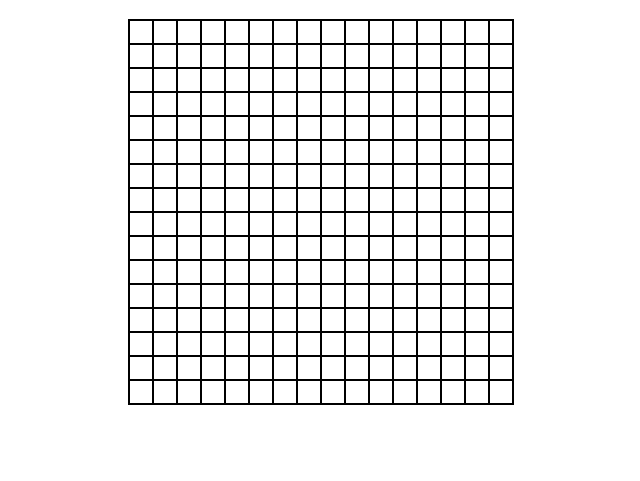
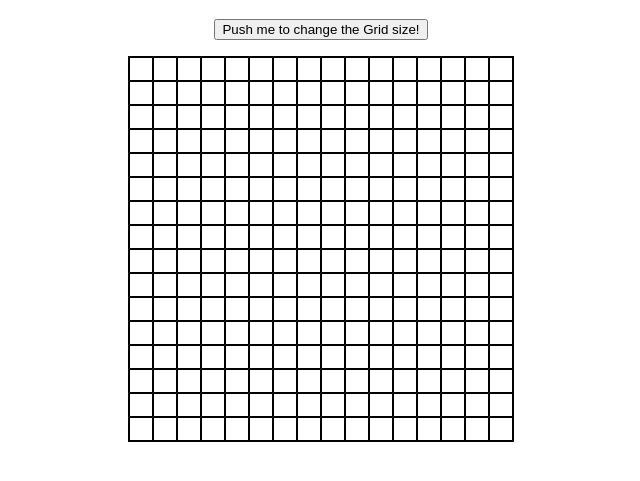
Before and after one commit to sDupsy/odin-etch-a-sketch, a plain HTML site: page index.html in a window 1280 px wide. Shown: the part 69-550 px from the top of the page, without its empty margins (319-959 px from the left). Drawn offline with Linux system fonts and the light colour scheme.

Commit message:
Add gridSizeButton functionality not finished

```diff
--- a/index.html
+++ b/index.html
@@ -8,6 +8,7 @@
 </head>
 <body>
     <h1>The Odin Project: Etch a Sketch</h1>
+    <button class="sizeButton">Push me to change the Grid size!</button>
     <div id="container"></div>
     <script src="script.js"></script>
 </body>
--- a/script.js
+++ b/script.js
@@ -1,23 +1,35 @@
 const container = document.querySelector("#container");
+const button = document.querySelector(".sizeButton");
 
-const sixteenBySixteen = 16 * 16;
+let gridSize = 16 * 16;
 
-for (let i = sixteenBySixteen; i > 0; i--) {
-    let tile = document.createElement("div");
-    tile.setAttribute("class", `tile ${i}`)
-    container.appendChild(tile);
+function makeGrid (gridSize) {
+    for (let i = gridSize; i > 0; i--) {
+        let tile = document.createElement("div");
+        tile.setAttribute("class", `tile ${i}`)
+        container.appendChild(tile);
+
+    }
 }
 function colorBlack(elem) {
     const bgColor ="black";
     elem.style.backgroundColor = bgColor;
 }
 
-let nodes = document.querySelectorAll(".tile")
+let tiles = Array.from(document.querySelectorAll(".tile"));
 
-let tiles = Array.from(nodes);
+tiles.map(tile => tile.addEventListener("mouseover", () => (colorBlack(tile))));
 
-tiles.map(tile => tile.addEventListener("mouseover", () => (colorBlack(tile))))
 
-// for each tile
-// add mouseover eventlistener
-// if event color tile
+button.addEventListener("click", () => {
+    let size = prompt("max 100")
+    while (size > 100) {
+        size = prompt("max 100")
+    }
+    let newGridSize = size * size;
+
+    makeGrid(newGridSize);
+});
+
+
+makeGrid(gridSize);
--- a/styles.css
+++ b/styles.css
@@ -14,6 +14,7 @@ body {
 
 #container {
     max-width: 384px;
+    min-width: 384px;
     display: flex;
     flex-wrap: wrap;
 
@@ -25,3 +26,7 @@ body {
     height: 24px;
 
 }
+
+.sizeButton {
+    margin-bottom: 16px;
+}
```
